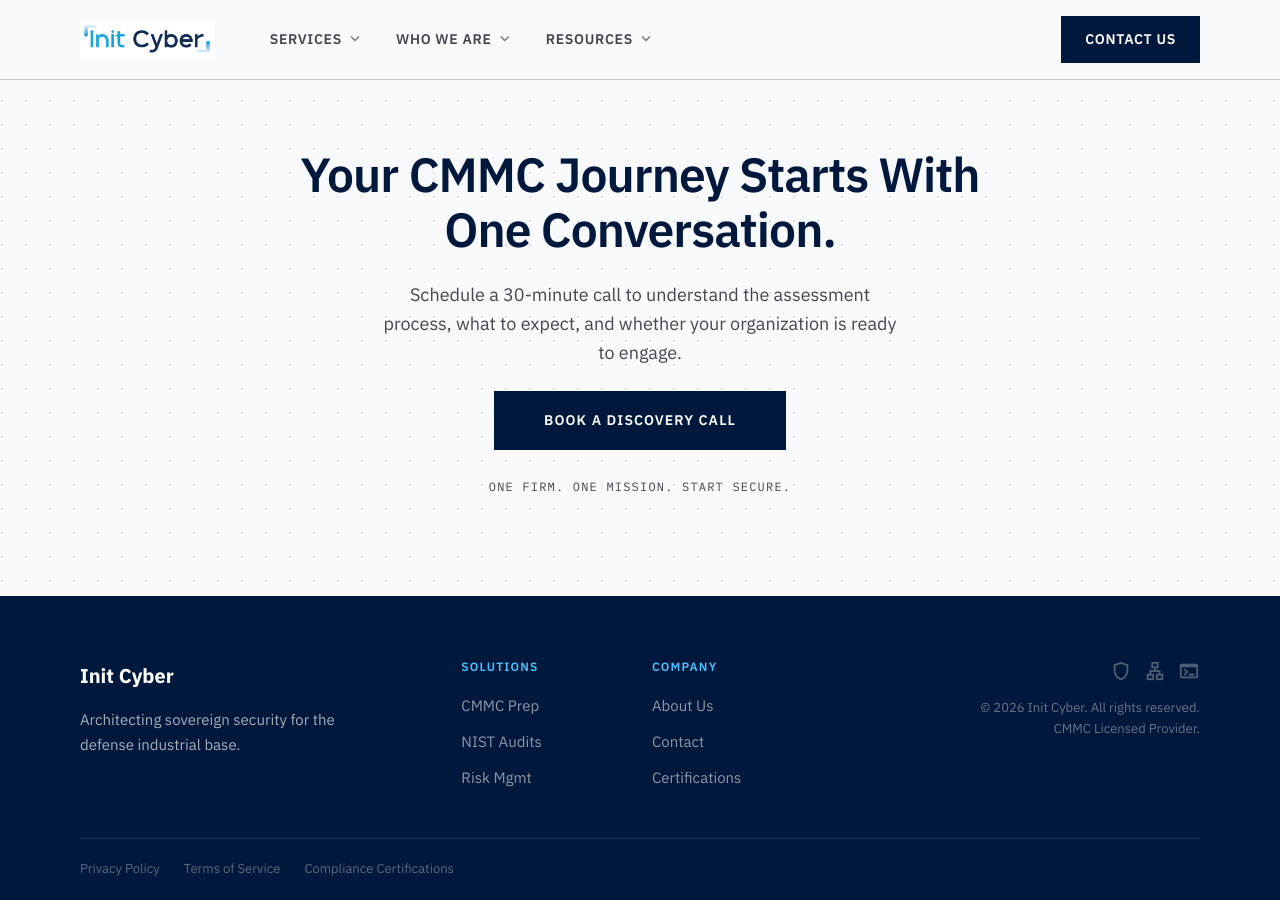
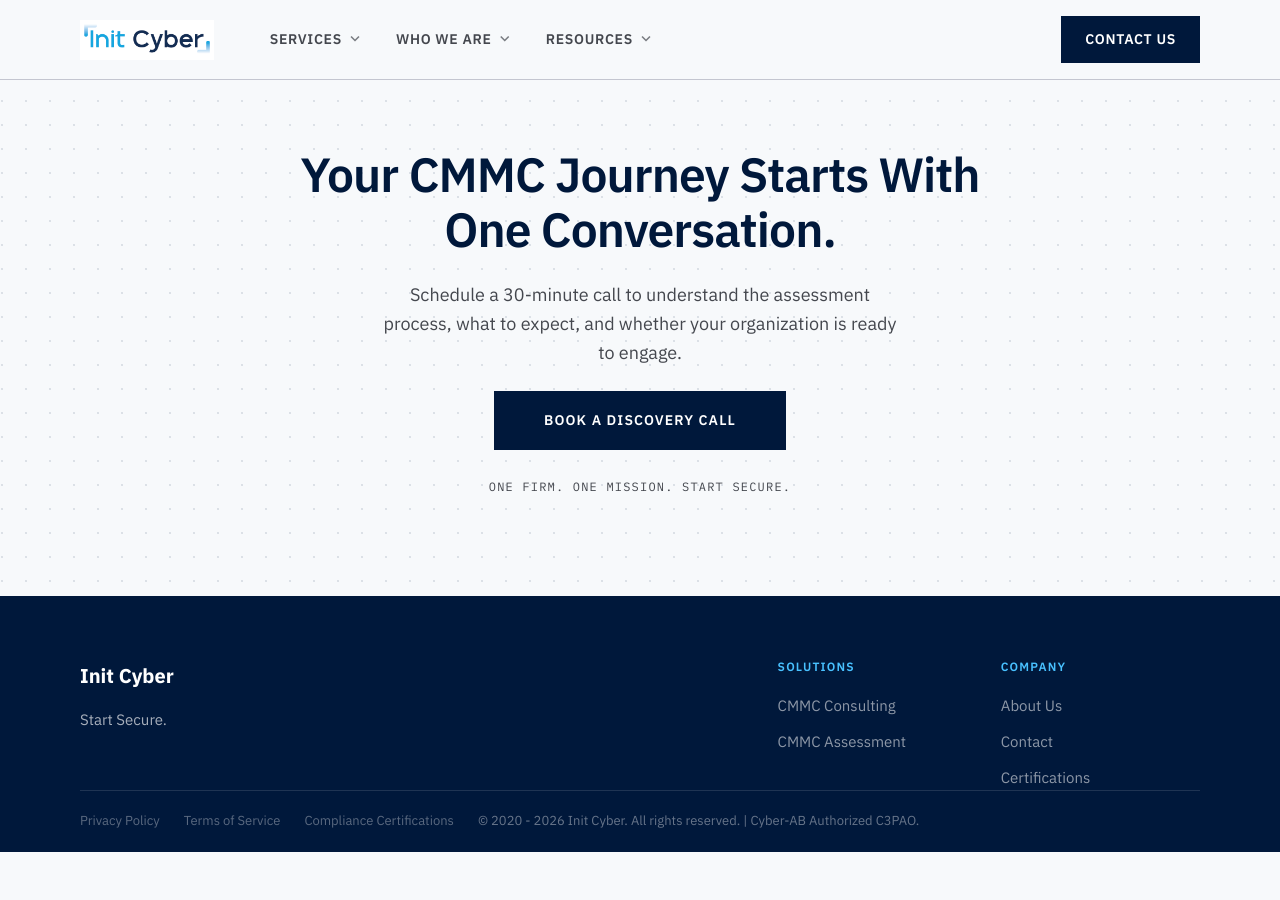
Before and after one commit to initcyber/initcyber.github.io, a Jekyll site: the page built from index.md, in a window 1280 px wide and 900 px high, scrolled down 2157 px. Built offline with Jekyll 4.4.1, drawn with Linux system fonts in a browser that asks for light colours; after the commit the page ends 3009 px from its top, so only the background shows below that.

Commit message:
changing footer

```diff
--- a/_includes/footer.html
+++ b/_includes/footer.html
@@ -3,15 +3,15 @@
     <div class="footer-grid">
       <div class="footer-brand">
         <div class="footer-brand-name">Init Cyber</div>
-        <p class="footer-brand-desc">Architecting sovereign security for the defense industrial base.</p>
+        <p class="footer-brand-desc">Start Secure.</p>
       </div>
       <div class="footer-links-grid">
         <div class="footer-nav-col">
           <h4 class="footer-col-heading">Solutions</h4>
           <nav class="footer-links">
-            <a href="/services/">CMMC Prep</a>
-            <a href="/services/">NIST Audits</a>
-            <a href="/services/">Risk Mgmt</a>
+            <a href="/services/">CMMC Consulting</a>
+            <a href="/services/">CMMC Assessment</a>
+            <!-- <a href="/services/">Risk Mgmt</a> -->
           </nav>
         </div>
         <div class="footer-nav-col">
@@ -23,22 +23,25 @@
           </nav>
         </div>
       </div>
-      <div class="footer-right">
+      <!-- <div class="footer-right">
         <div class="footer-icons">
           <span class="material-symbols-outlined footer-icon">shield</span>
           <span class="material-symbols-outlined footer-icon">lan</span>
           <span class="material-symbols-outlined footer-icon">terminal</span>
         </div>
         <p class="footer-copyright">
-          &copy; {{ site.time | date: '%Y' }} Init Cyber. All rights reserved.<br>
-          CMMC Licensed Provider.
+          &copy; 2020 - {{ site.time | date: '%Y' }} Init Cyber. All rights reserved.<br>
+          Cyber-AB Authorized C3PAO.
         </p>
-      </div>
+      </div> -->
     </div>
     <div class="footer-bottom">
       <a href="#">Privacy Policy</a>
       <a href="#">Terms of Service</a>
       <a href="#">Compliance Certifications</a>
+      <p class="footer-copyright">
+          &copy; 2020 - {{ site.time | date: '%Y' }} Init Cyber. All rights reserved. |  Cyber-AB Authorized C3PAO.
+      </p>
     </div>
   </div>
 </footer>
--- a/_sass/components/_footer.scss
+++ b/_sass/components/_footer.scss
@@ -10,16 +10,22 @@
   }
 }
 
+// .footer-grid {
+//   display: grid;
+//   grid-template-columns: 1fr;
+//   gap: 48px;
+//   padding-bottom: 48px;
+
+//   @include media-breakpoint-up(md) {
+//     grid-template-columns: 1fr 1fr 1fr;
+//     gap: 24px;
+//   }
+// }
 .footer-grid {
   display: grid;
-  grid-template-columns: 1fr;
-  gap: 48px;
-  padding-bottom: 48px;
-
-  @include media-breakpoint-up(md) {
-    grid-template-columns: 1fr 1fr 1fr;
-    gap: 24px;
-  }
+  grid-template-columns: 1.5fr 1fr;
+  gap: 4rem;
+  align-items: start;
 }
 
 .footer-brand-name {
```
